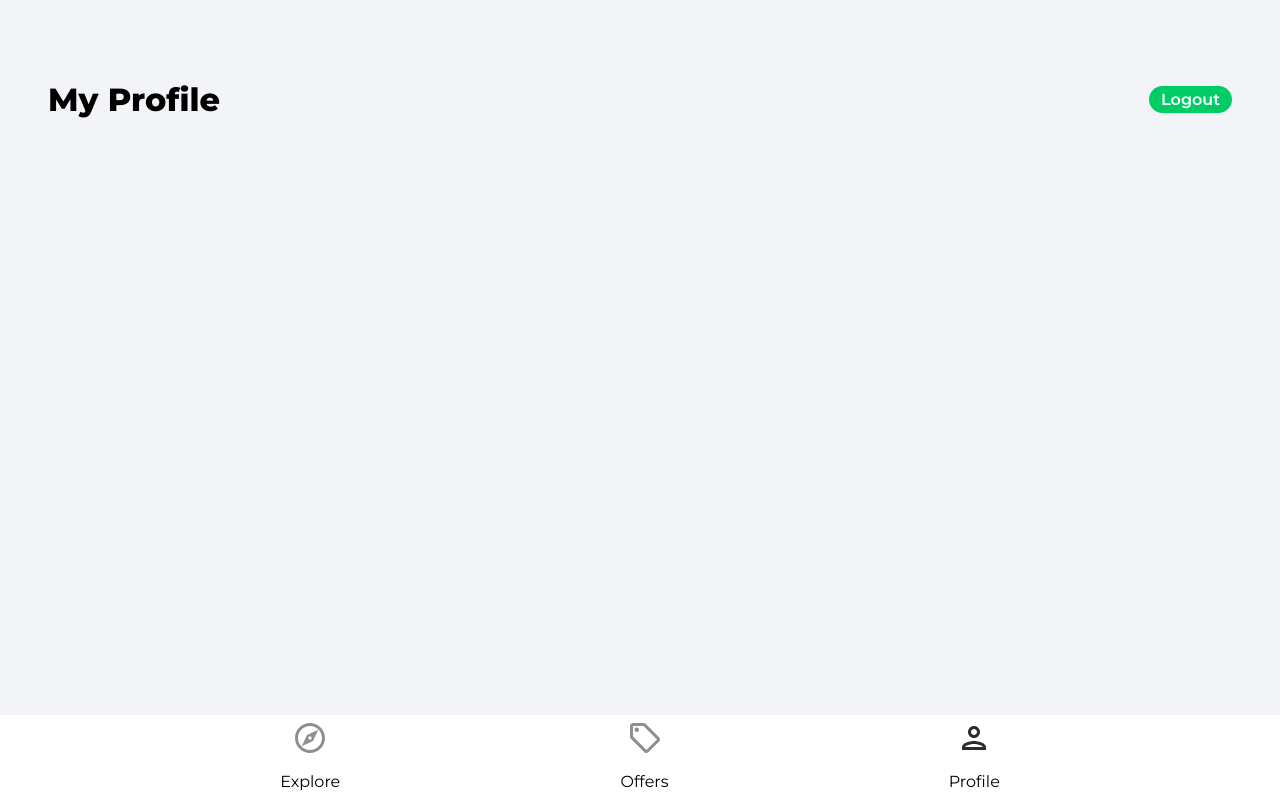
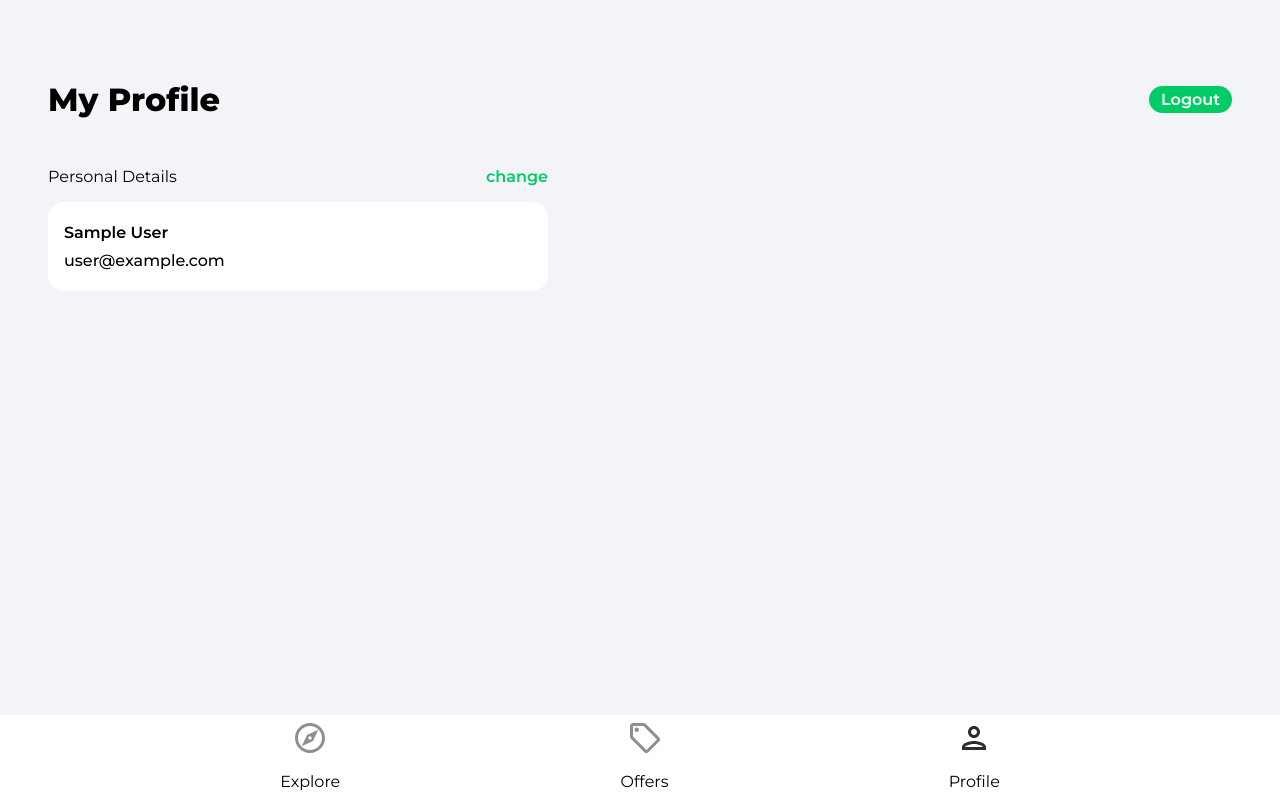
Before and after one commit to isaac-maitho/House-Marketplace, a React (Create React App) app: page /profile in a window 1280 px wide. Built offline with nearby package versions, Linux system fonts and the light colour scheme; no server answers; sample sign-in values are in the browser's storage.

Commit message:
PrivateRoute comp and useAuthStatus hook

```diff
--- a/src/App.js
+++ b/src/App.js
@@ -2,6 +2,7 @@ import { BrowserRouter as Router, Routes, Route } from "react-router-dom";
 import { ToastContainer } from "react-toastify";
 import 'react-toastify/dist/ReactToastify.css';
 import Navbar from "./components/Navbar";
+import PrivateRoute from "./components/PrivateRoute";
 import Explore from './pages/Explore'
 import Offers from './pages/Offers'
 import Profile from './pages/Profile'
@@ -15,7 +16,9 @@ function App() {
       <Routes>
         <Route path="/" element= {<Explore/>} />
         <Route path="/offers" element= {<Offers/>} />
-        <Route path="/profile" element= {<Profile/>} />
+        <Route path="/profile" element={<PrivateRoute/>}>
+          <Route path="/profile" element= {<Profile/>} />
+        </Route>
         <Route path="/sign-in" element= {<SignIn/>} />
         <Route path="/sign-up" element= {<SignUp/>} />
         <Route path="/forgot-password" element= {<ForgotPassword/>} />
--- /dev/null
+++ b/src/components/PrivateRoute.jsx
@@ -0,0 +1,13 @@
+import { Outlet, Navigate } from "react-router-dom"
+import { useAuthStatus } from '../hooks/useAuthStatus'
+import Spinner from "./Spinner"
+
+const PrivateRoute = () => {
+    const { loggedIn, checkingStatus } = useAuthStatus()
+    if (checkingStatus){
+      return <Spinner />
+    }
+  return loggedIn ? <Outlet /> : <Navigate to='/sign-in' />
+}
+
+export default PrivateRoute
--- /dev/null
+++ b/src/components/Spinner.jsx
@@ -0,0 +1,11 @@
+import React from 'react'
+
+function Spinner() {
+  return (
+    <div className='loadingSpinnerComponent'>
+      <div className="loadingSpinner"></div>
+    </div>
+  )
+}
+
+export default Spinner
--- /dev/null
+++ b/src/hooks/useAuthStatus.js
@@ -0,0 +1,25 @@
+import { useEffect, useState, useRef } from "react"
+import { getAuth, onAuthStateChanged } from 'firebase/auth'
+
+export const useAuthStatus = () => {
+  const [loggedIn, setLoggedIn] = useState(false)
+  const [checkingStatus, setCheckingStatus] = useState(true)
+  const isMOunted = useRef(true)
+
+  useEffect(() => {
+    if(isMOunted){
+      const auth = getAuth()
+      onAuthStateChanged(auth, (user) =>{
+        if(user){
+          setLoggedIn(true)
+        }
+          setCheckingStatus(false)
+      })
+    }
+    return () =>{
+      isMOunted.current= false
+    }
+  },[isMOunted])
+
+  return { loggedIn, checkingStatus }
+}
--- a/src/pages/Profile.jsx
+++ b/src/pages/Profile.jsx
@@ -1,8 +1,13 @@
 import { useState, useEffect } from 'react'
-import { getAuth } from 'firebase/auth'
+import { getAuth, updateProfile } from 'firebase/auth'
+import { doc, updateDoc } from 'firebase/firestore'
+import { db } from '../firebase.config'
 import { useNavigate, Link } from 'react-router-dom'
+import { toast } from 'react-toastify'
+
 function Profile() {
   const auth = getAuth()
+  const [changeDetails, setChangeDetails] = useState(false)
   const [formData, setFormData] = useState({
     name: auth.currentUser.displayName,
     email: auth.currentUser.email,
@@ -14,11 +19,69 @@ function Profile() {
     auth.signOut()
     navigate('/')
   }
+
+  const onSubmit = async () =>{
+    try {
+      if(auth.currentUser.displayName !== name){
+        //update display name in firebase
+        await updateProfile(auth.currentUser,{
+          displayName: name
+        })
+        //update in firestore
+        const userRef =doc(db, 'users', auth.currentUser.uid)
+        await updateDoc(userRef,{
+          name,
+        })
+      }
+    } catch (error) {
+      toast.error('Could not Update Details')
+    }
+  }
+
+  const onChange =(e) =>{
+    setFormData((prevState) =>({
+      ...prevState,
+      [e.target.id]: e.target.value,
+    }))
+  }
   return <div className="profile">
     <header className="profileHeader">
       <p className="pageHeader">My Profile</p>
       <button type='button' className="logOut" onClick={onLogout}>Logout</button>
     </header>
+
+    <main>
+      <div className="profileDetailsHeader">
+        <p className="profileDetailsText">Personal Details</p>
+         <p className="changePersonalDetails" onClick={() => {
+           changeDetails && onSubmit()
+           setChangeDetails((prevState) => !prevState)
+           }}>
+           {changeDetails ? 'done' : 'change'}
+         </p>
+      </div>
+      <div className="profileCard">
+        <form>
+          <input
+            type="text"
+            id='name'
+            className={!changeDetails ? 'profileName' : 'profileNameActive'}
+            disabled ={!changeDetails}
+            value={name}
+            onChange={onChange}
+            />
+
+          <input
+            type="text"
+            id='email'
+            className={!changeDetails ? 'profileEmail' : 'profileEmailActive'}
+            disabled ={!changeDetails}
+            value={email}
+            onChange={onChange}
+            />
+        </form>
+      </div>
+    </main>
   </div>
 
 }
```
